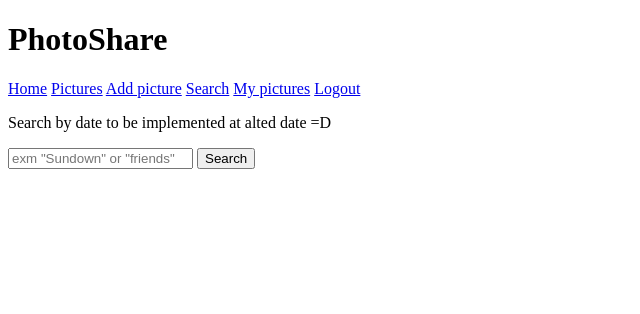
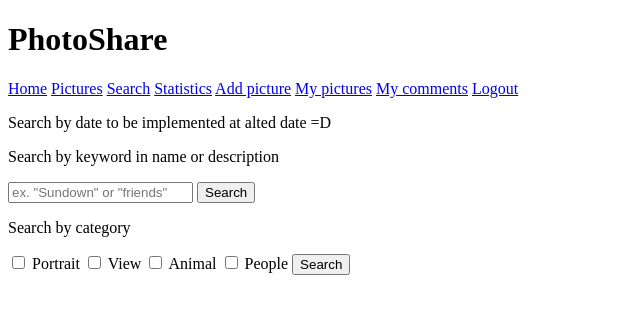
Before and after one commit to sami-alt/Photoshare, a Flask app: page /search in a window 1280 px wide. Shown: the top 314 px of the page, without its empty margins (0-640 px from the left). Run offline with Flask 3, Linux system fonts and the light colour scheme; the visitor is signed in with stand-in values (Sample User, id 1).

Commit message:
added searching by categries and viewning user own comments + csrf token needed for adding data object to database

```diff
--- a/app.py
+++ b/app.py
@@ -191,7 +191,18 @@ def paramater_search():
     results = pictures.search_pictures(parameter)
     found = [{'id':picture[0], 'name':picture[1], 'date':picture[2]} for picture in results]
 
-    print(found)
+    return render_template('pictures.html', pictures=found)
+
+@app.route('/search_with_categories')
+def category_search():
+    found = []
+    categories = request.args.getlist('category')
+
+    for categody in categories:
+        temp = []
+        result = pictures.pictures_by_category(categody)
+        temp = [dict(picture) for picture in  result]
+        found.extend(temp)
 
     return render_template('pictures.html', pictures=found)
 
@@ -203,6 +214,27 @@ def add_comment_to_picture(picture_id):
     pictures.add_comment_by_id(picture_id, session['id'],comment)
     return redirect('/picture/' + str(picture_id))
 
+
+@app.route('/my_comments')
+def my_comments():
+    comments = None
+    comments = pictures.get_comment_by_user_id(session['id'])
+    return render_template('my_comments.html', comments=comments)
+
+@app.route('/statistics')
+def show_statistics():
+    statistics = None
+
+    user_data = users.get_users()
+    picture_data = pictures.get_all()
+    comment_data = pictures.get_comments()
+
+    print(user_data)
+    print(picture_data)
+    print(comment_data)
+    statistics = {'users':len(user_data) if user_data else 0, 'pictures':len(picture_data)if picture_data else 0, 'comments':len(comment_data)if comment_data else 0}
+    return render_template('/statistics.html', statistics=statistics)
+
 #Admin functionalities
 
 #to-do
--- a/schema.sql
+++ b/schema.sql
@@ -11,7 +11,7 @@ create table picture(
     name text,
     description text,
     date text,
-    category id references categories(id)
+    category_id references categories(id)
 );
 
 create table comment(
--- a/static/style.css
+++ b/static/style.css
@@ -12,6 +12,11 @@ nav{
 .test{
     display: flex;
     flex-direction: row;
+}
+
+.column{
+    display: flex;
+    flex-direction: column;
 }
 
 .button {
--- a/templates/layout.html
+++ b/templates/layout.html
@@ -14,11 +14,12 @@
     <nav>
             <a href="/">Home</a>
             <a href="/pictures" >Pictures</a>
+            <a href="/search">Search</a>
+            <a href="/statistics">Statistics</a>
+            {% if session.id %}
             <a href="/add_picture">Add picture</a>
-            <a href="/search">Search</a>
-            <a href="/statistics"></a>
-            {% if session.id %}
             <a href="/my_pictures">My pictures</a>
+            <a href="/my_comments"> My comments</a>
             <a href="/logout">Logout</a>
             {% else %}
             <a href="/signin">Signin</a>
--- a/templates/pictures.html
+++ b/templates/pictures.html
@@ -2,7 +2,11 @@
 
 {% block content %}
 <h1>Pictures</h1>
+{% if pictures %}
   {% for picture in pictures %}
     <p><a href="/picture/{{picture['id']}}">{{picture['name']}}</a></p>
   {% endfor %}
+  {% else %}
+    <p>No pictures found</p>
+  {% endif %}
 {% endblock %}
--- a/templates/search.html
+++ b/templates/search.html
@@ -2,9 +2,22 @@
 
 {% block content %}
     <p>Search by date to be implemented at alted date =D</p>
+    <p>Search by keyword in name or description</p>
     <form action="search_with_parameter" method="get">
-        <input type="text" name="parameter" placeholder='exm "Sundown" or "friends" '>
+        <input type="text" name="parameter" placeholder='ex. "Sundown" or "friends" '>
         <input type="submit" value="Search">
+    </form>
+    <p>Search by category</p>
+    <form action="search_with_categories" method="get">
+    <input type="checkbox" id="portrait" name="category" value="1">
+    <label for="portrait">Portrait</label>
+    <input type="checkbox" id="view" name="category" value="2">
+    <label for="view">View</label>
+    <input type="checkbox" id="animal" name="category" value="3">
+    <label for="animal">Animal</label>
+    <input type="checkbox" id="people" name="category" value="4">
+    <label for="people">People</label>
+    <input type="submit" value="Search"/>
     </form>
 
 {% endblock %}
--- a/users.py
+++ b/users.py
@@ -14,7 +14,7 @@ def create_user(username, password):
     return None
 
 def get_users():
-    users = db.query("select id, name, password from user", True)
+    users = db.query("select id, username, password from user", [],True)
     return users
 
 #Admin access
```
Also changed, not shown: pictures.py (+14 -0 lines), templates/my_comments.html (added, +14 -0 lines), templates/statistics.html (+31 -3 lines), README.md, templates/add_comment.html (deleted).
